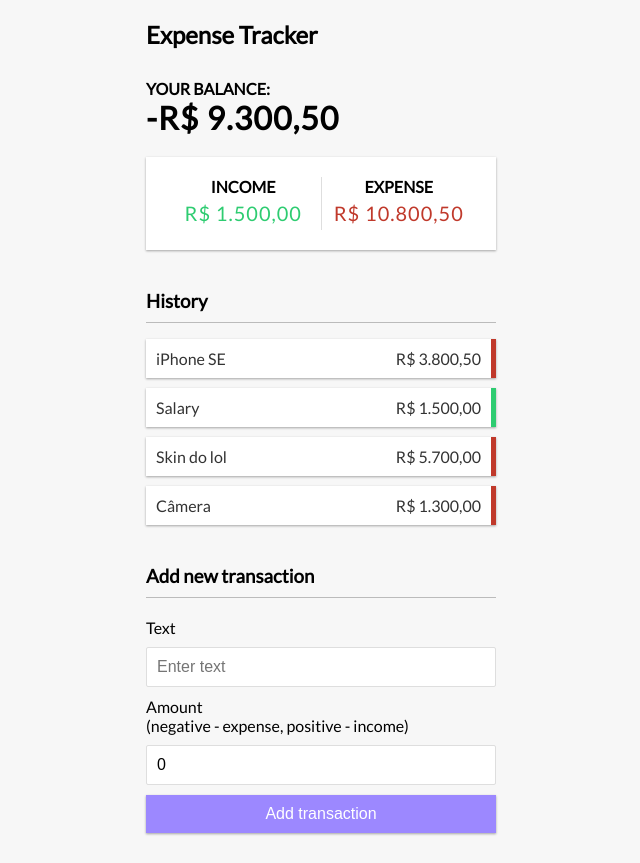
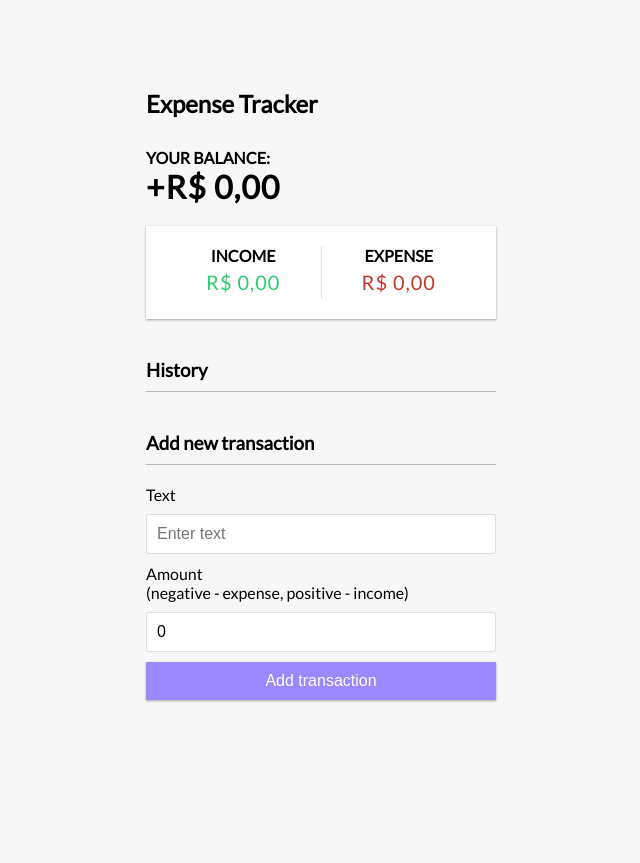
Before and after one commit to luizdebem/expense-tracker-react, a React (Create React App) app: page / in a window 1280 px wide. Shown: the whole page, without its empty margins (319-959 px from the left). After the commit the page ends 800 px from the top, so only its background shows below. Built offline with nearby package versions, Linux system fonts and the light colour scheme.

Commit message:
Add transaction logic

```diff
--- a/src/components/AddTransaction.js
+++ b/src/components/AddTransaction.js
@@ -1,14 +1,32 @@
-import React, { useState } from 'react';
+import React, { useState, useContext } from 'react';
+import { GlobalContext } from '../context/GlobalState';
 
 export const AddTransaction = () => {
   const [text, setText] = useState('');
   const [amount, setAmount] = useState(0);
 
+  const { addTransaction } = useContext(GlobalContext);
+
+  const generateId = () => {
+    return Math.floor(Math.random() * 100000);
+  }
+
+  const onSubmit = (e) => {
+    e.preventDefault();
+    const newTransaction = {
+      id: generateId(),
+      text,
+      amount: +amount
+    }
+
+    addTransaction(newTransaction);
+  }
+
   return (
     <>
       <h3>Add new transaction</h3>
 
-      <form>
+      <form onSubmit={onSubmit}>
         <div className="form-control">
           <label htmlFor="text">Text</label>
           <input type="text" value={text} onChange={(e) => setText(e.target.value)} placeholder="Enter text"></input>
--- a/src/components/IncomeExpenses.js
+++ b/src/components/IncomeExpenses.js
@@ -8,8 +8,8 @@ export const IncomeExpenses = () => {
   const income = amounts.filter(item => item > 0)
     .reduce((acc, item) => (acc += item), 0);
 
-  const expense = amounts.filter(item => item < 0)
-    .reduce((acc, item) => (acc += item), 0) * - 1;
+  const expense = Math.abs(amounts.filter(item => item < 0)
+  .reduce((acc, item) => (acc += item), 0));
 
   return (
     <div className="inc-exp-container">
--- a/src/context/AppReducer.js
+++ b/src/context/AppReducer.js
@@ -6,6 +6,11 @@ export default (state, action) => {
         ...state,
         transactions: state.transactions.filter(transaction => transaction.id !== action.payload)
       }
+    case 'ADD_TRANSACTION':
+      return {
+        ...state,
+        transactions: [action.payload, ...state.transactions]
+      }
     default:
       return state;
   }
--- a/src/context/GlobalState.js
+++ b/src/context/GlobalState.js
@@ -2,12 +2,7 @@ import React, { createContext, useReducer } from 'react';
 import AppReducer from './AppReducer';
 
 const initialState = {
-  transactions: [
-    { id: 1, text: 'iPhone SE', amount: -3800.50 },
-    { id: 2, text: 'Salary', amount: 1500 },
-    { id: 3, text: 'Skin do lol', amount: -5700 },
-    { id: 4, text: 'Câmera', amount: -1300 }
-  ]
+  transactions: []
 }
 
 export const GlobalContext = createContext(initialState); // até aí tudo bem
@@ -25,9 +20,16 @@ export const GlobalProvider = ({ children }) => {
     })
   }
 
+  const addTransaction = (transaction) => {
+    dispatch({
+      type: 'ADD_TRANSACTION',
+      payload: transaction
+    })
+  }
+
   return (
     <GlobalContext.Provider value={{
-      transactions: state.transactions, deleteTransaction
+      transactions: state.transactions, deleteTransaction, addTransaction
     }}>
       {children}
     </GlobalContext.Provider>)
```
